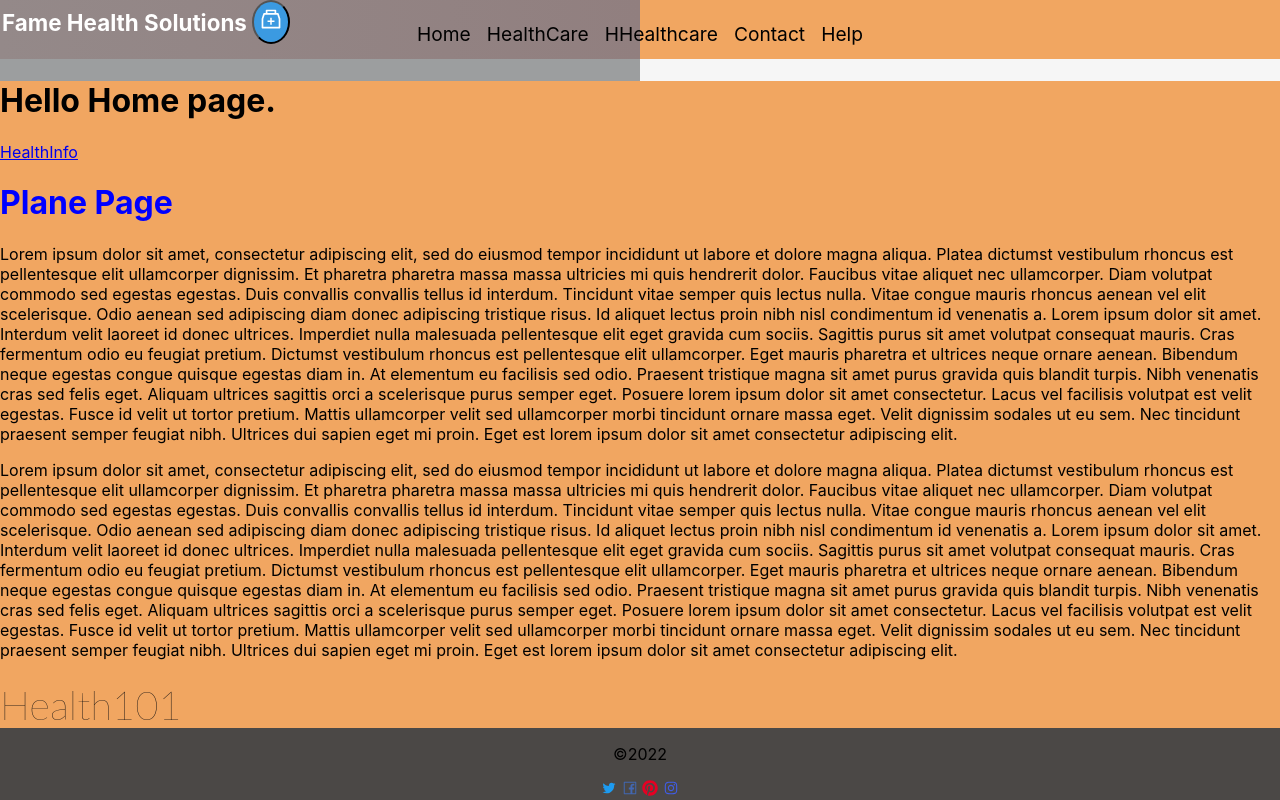
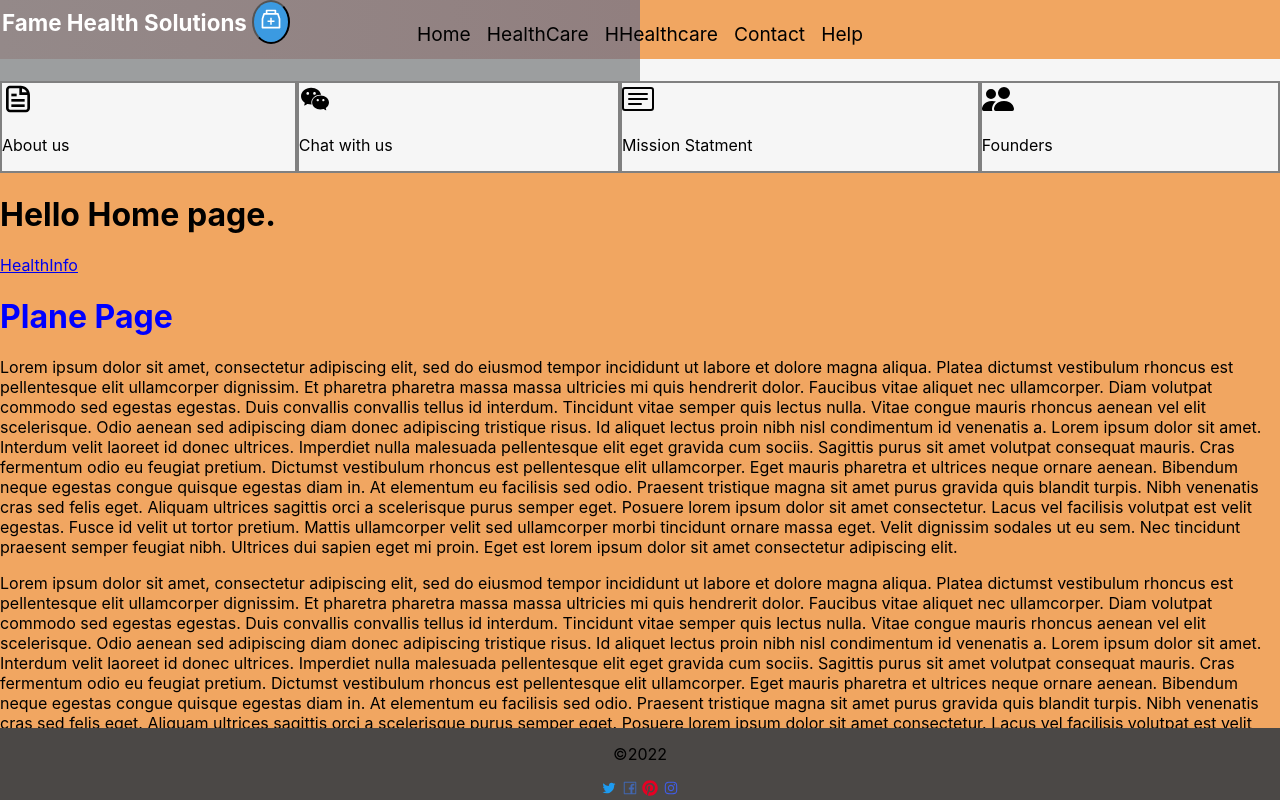
Before and after one commit to Bkanneh2020/health_Solution, a React (Create React App) app in the folder fame_health_solution/: page / in a window 1280 px wide. Shown: the top 800 px of the page. Built offline with nearby package versions, Linux system fonts and the light colour scheme.

Commit message:
0916/2022

```diff
--- a/fame_health_solution/src/App.css
+++ b/fame_health_solution/src/App.css
@@ -127,11 +127,24 @@
     letter-spacing: 1px;
     text-align: justify;
   }
-/*.btnstyle{
+.btnstyle{
   opacity: .8;
 }
 .btnstyle:hover{
   opacity: 1;
 }
-*/
+
+ .pageheading{
+  font-family: 'Courier New', Courier, monospace;
+  width: 30%;
+  color: #fff;
+  margin: auto;
+  padding: 10px;
+ }
+
+ .homepageheading{
+  display: grid;
+  grid-template-columns: auto auto auto auto;
+  background-color: #f6f6f6;
+ }
 }
--- a/fame_health_solution/src/HomeLinks/HealthcarePage.jsx
+++ b/fame_health_solution/src/HomeLinks/HealthcarePage.jsx
@@ -16,6 +16,11 @@ const Work = () => {
   };
   return (
     <div style={{backgroundImage:"url(/Images/clockbg.jpg)"}}>
+      <div className="pageheading">
+        <h1>
+          Your Healthcare Solutions
+        </h1>
+      </div>
       <div className="homehealth">
         <Link to="#Homeread" smooth>
           <button style={btnstyle} className='btnstyle'>Home Maker</button>
--- /dev/null
+++ b/fame_health_solution/src/HomeLinks/HomepageHeading.jsx
@@ -0,0 +1,29 @@
+import React from "react";
+import { AiOutlineWechat } from "react-icons/ai";
+import { CgFileDocument } from "react-icons/cg";
+import { BsCardText, BsPeopleFill } from "react-icons/bs";
+
+const HomepageHeading = () => {
+  return (
+    <div className="homepageheading">
+      <div style={{ border: "2px solid gray" }}>
+        <CgFileDocument  style={{fontSize:'2rem'}} />
+        <p>About us</p>
+      </div>
+      <div style={{ border: "2px solid gray" }}>
+        <AiOutlineWechat style={{fontSize:'2rem'}} />
+        <p>Chat with us</p>
+      </div>
+      <div style={{ border: "2px solid gray" }}>
+        <BsCardText style={{fontSize:'2rem'}}  />
+        <p>Mission Statment</p>
+      </div>
+      <div style={{ border: "2px solid gray" }}>
+        <BsPeopleFill style={{fontSize:'2rem'}}  />
+        <p>Founders</p>
+      </div>
+    </div>
+  );
+};
+
+export default HomepageHeading;
--- a/fame_health_solution/src/Homepage.jsx
+++ b/fame_health_solution/src/Homepage.jsx
@@ -3,10 +3,12 @@ import { HashLink as Link } from "react-router-hash-link";
 import Plane from "./HomeLinks/Plane";
 import Healthinfo101 from "./Healthinfo/Healthinfo101";
 import Patientinfo from "./Healthinfo/PatientInfo";
+import HomepageHeading from "./HomeLinks/HomepageHeading";
 
 const Homepage = () => {
   return (
     <div className="homepage">
+      <HomepageHeading />
       <h1>Hello Home page.</h1>
       <Link to="#Health101" smooth>HealthInfo</Link>
       <Plane />
```
